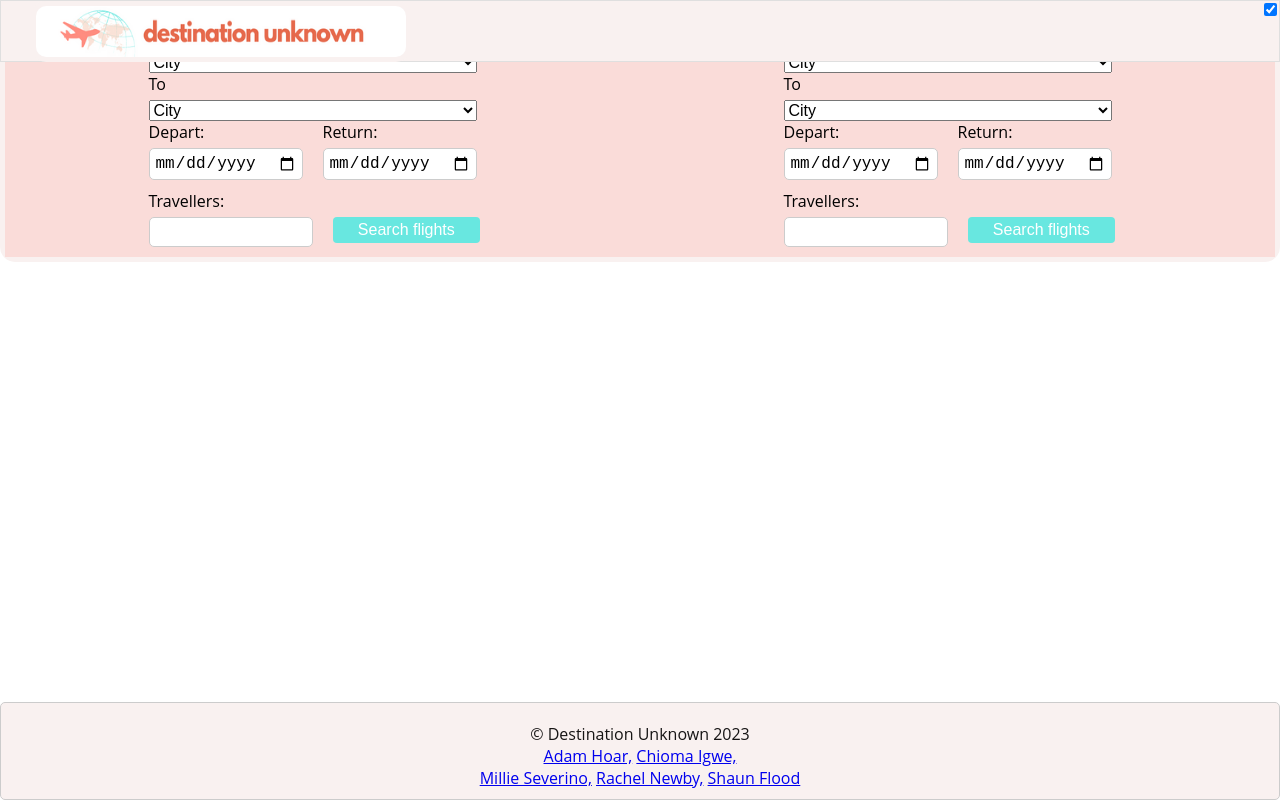
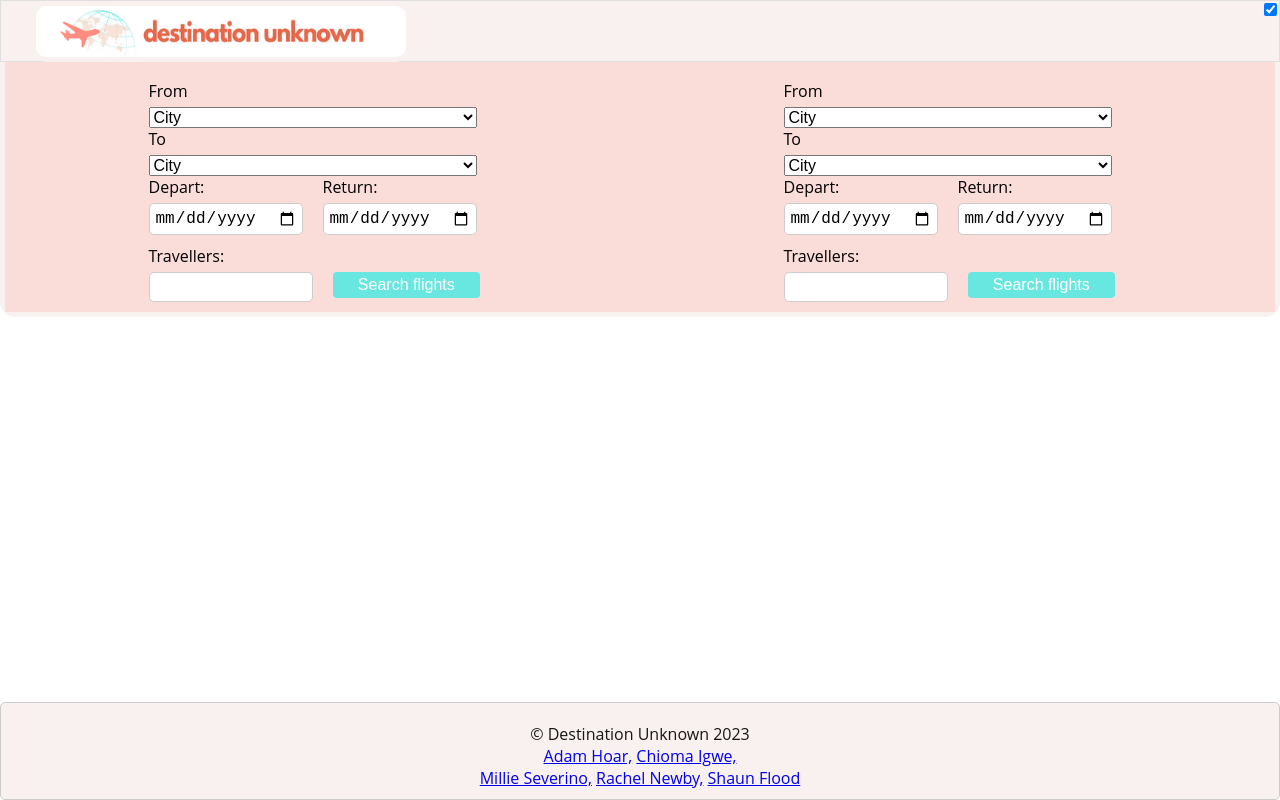
Before and after one commit to rachelnewby/destination-unknown, a React (Create React App) app in the folder frontend/: page / in a window 1280 px wide. Both pictures are taken after a click on the checkbox 1270 px from the left and 9 px from the top of the page. Built offline with nearby package versions, Linux system fonts and the light colour scheme.

Commit message:
fixed everything

```diff
--- a/frontend/src/components/app/App.css
+++ b/frontend/src/components/app/App.css
@@ -3,3 +3,6 @@
   border: 5px solid #f9f1f0;
   border-radius: 15px;
 }
+
+.Header {
+}
--- a/frontend/src/components/app/App.js
+++ b/frontend/src/components/app/App.js
@@ -38,7 +38,7 @@ function App() {
           <label className="button-label" htmlFor="second-city-select">
             Add Second City
           </label>
-          <div className="firstform-wrapper" style={{ gridColumn: "1" }}>
+          <div className="firstform-wrapper" style={{ gridColumn: "1", marginTop: "75px", }}>
             <FlightForm className="flightForm" id="firstCity" />
           </div>
           <div>
@@ -72,13 +72,13 @@ function App() {
         >
           <div
             className="form-wrapper"
-            style={{ gridColumn: "1 / 1", marginTop: "20px" }}
+            style={{ gridColumn: "1 / 1", marginTop: "75px" }}
           >
             <FlightForm className="flightForm" id="firstCity" />
           </div>
           <div
             className="form-wrapper"
-            style={{ gridColumn: "2 / 2", marginTop: "20px" }}
+            style={{ gridColumn: "2 / 2", marginTop: "75px", }}
           >
             <FlightForm className="flightForm" id="secondCity" />
           </div>
```
